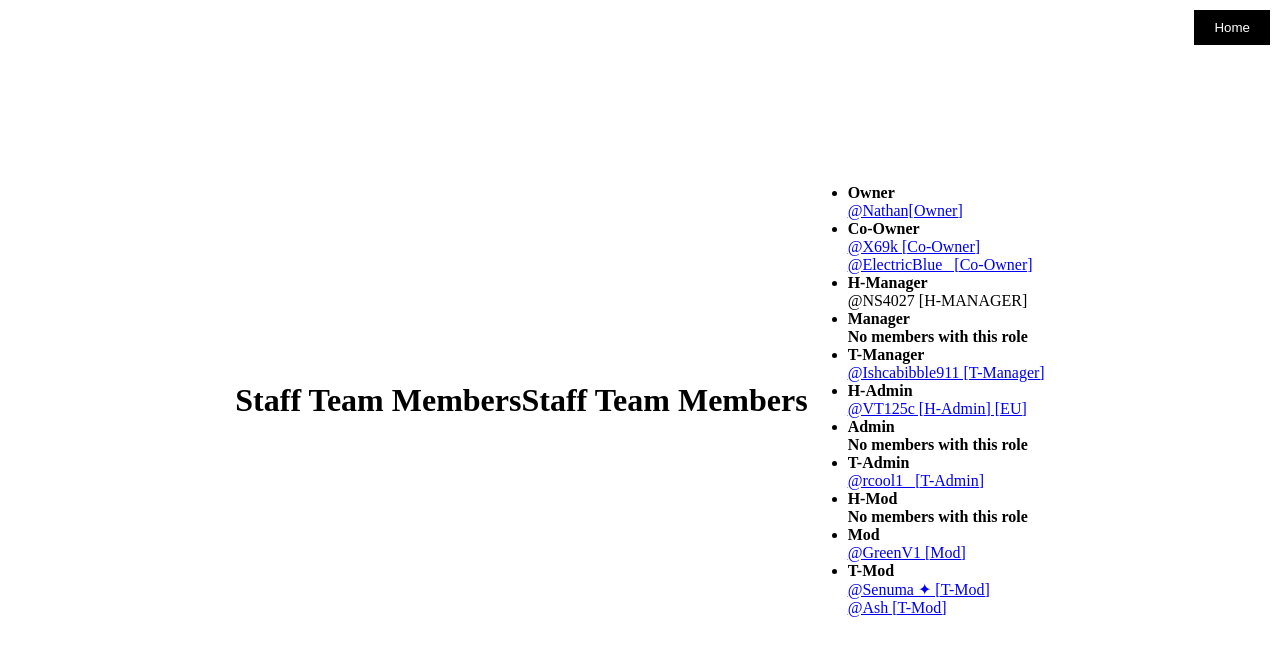
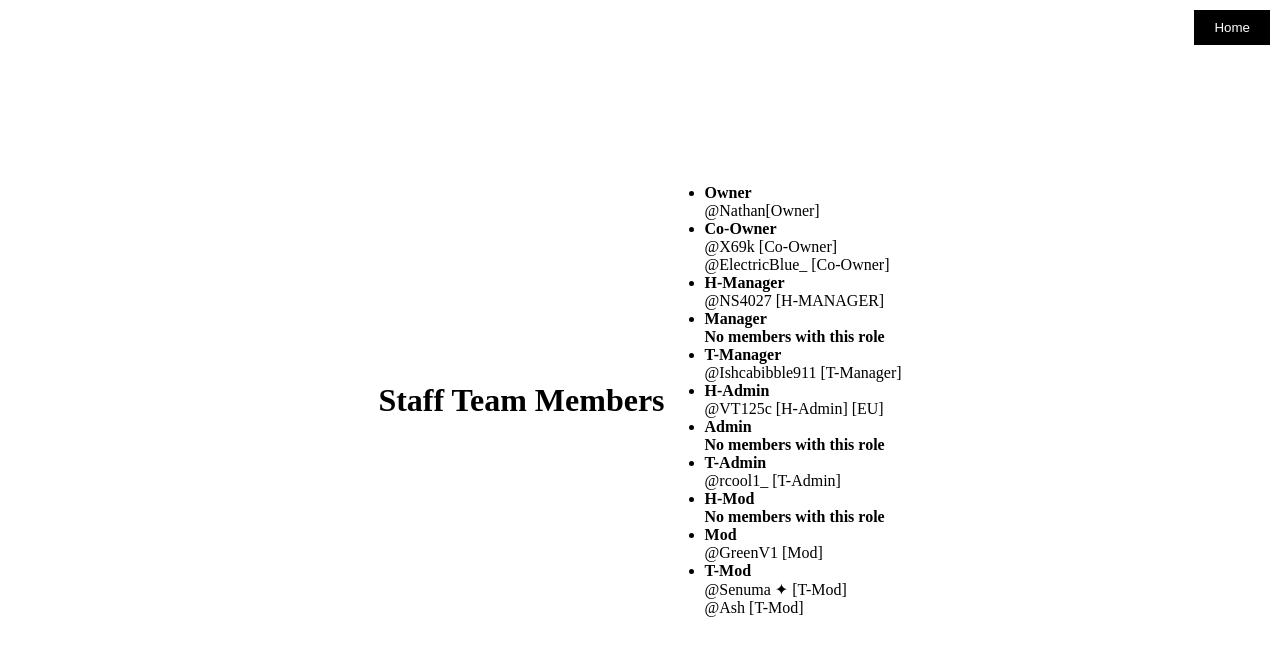
Before and after one commit to SkyblockIsLife/skyblockislife.github.io, a plain HTML site: page Tabs/StaffTeam.html in a window 1280 px wide. Drawn offline with Linux system fonts and the light colour scheme.

Commit message:
im still not done yet!

```diff
--- a/Tabs/StaffTeam.html
+++ b/Tabs/StaffTeam.html
@@ -28,26 +28,25 @@
 
 <body>
     <h1>Staff Team Members</h1>
-    <button class="home-button" onclick="window.location.href='index.html'">Home</button>
-    <h1>Staff Team Members</h1>
+    <button class="home-button" onclick="window.location.href='../index.html'">Home</button>
     <ul>
         <li>
             <strong>Owner</strong>
             <br>
-            <a href= "372207952876011520">@Nathan[Owner]</a>
+            @Nathan[Owner]
             <br>
         </li>
         <li>
             <strong>Co-Owner</strong>
             <br>
-            <a href="625103350006022163">@X69k [Co-Owner]</a>
+            @X69k [Co-Owner]
             <br>
-            <a href="664049350502121472">@ElectricBlue_ [Co-Owner]</a>
+            @ElectricBlue_ [Co-Owner]
         </li>
         <li>
             <strong>H-Manager</strong>
             <br>
-            <a herf="579842528887570442">@NS4027 [H-MANAGER]</a>
+            @NS4027 [H-MANAGER]
         </li>
         <li>
             <strong>Manager</strong>
@@ -57,39 +56,39 @@
         <li>
             <strong>T-Manager</strong>
             <br>
-            <a href="999096003183525928">@Ishcabibble911 [T-Manager]</a>
+            @Ishcabibble911 [T-Manager]
         </li>
         <li>
             <strong>H-Admin</strong>
             <br>
-            <a href="811987767251959828">@VT125c [H-Admin] [EU]</a>
+            @VT125c [H-Admin] [EU]
         </li>
         <li>
             <strong>Admin</strong>
             <br>
-           <b>No members with this role</b>
+            <b>No members with this role</b>
         </li>
         <li>
             <strong>T-Admin</strong>
             <br>
-            <a href="1135277092297252974">@rcool1_ [T-Admin]</a>
+            @rcool1_ [T-Admin]
         </li>
         <li>
             <strong>H-Mod</strong>
             <br>
-           <b>No members with this role</b>
+            <b>No members with this role</b>
         </li>
         <li>
             <strong>Mod</strong>
             <br>
-            <a href="330632835335716877">@GreenV1 [Mod]</a>
+            @GreenV1 [Mod]
         </li>
         <li>
             <strong>T-Mod</strong>
             <br>
-            <a href="1121998567163306055">@Senuma ✦ [T-Mod]</a>
+            @Senuma ✦ [T-Mod]
             <br>
-            <a href="693464015724085298">@Ash [T-Mod]</a>
+                @Ash [T-Mod]
         </li>
     </ul>
 </body>
```
Also changed, not shown: Tabs/ToDo-List.html (+1 -1 lines), index.html (+1 -1 lines).
